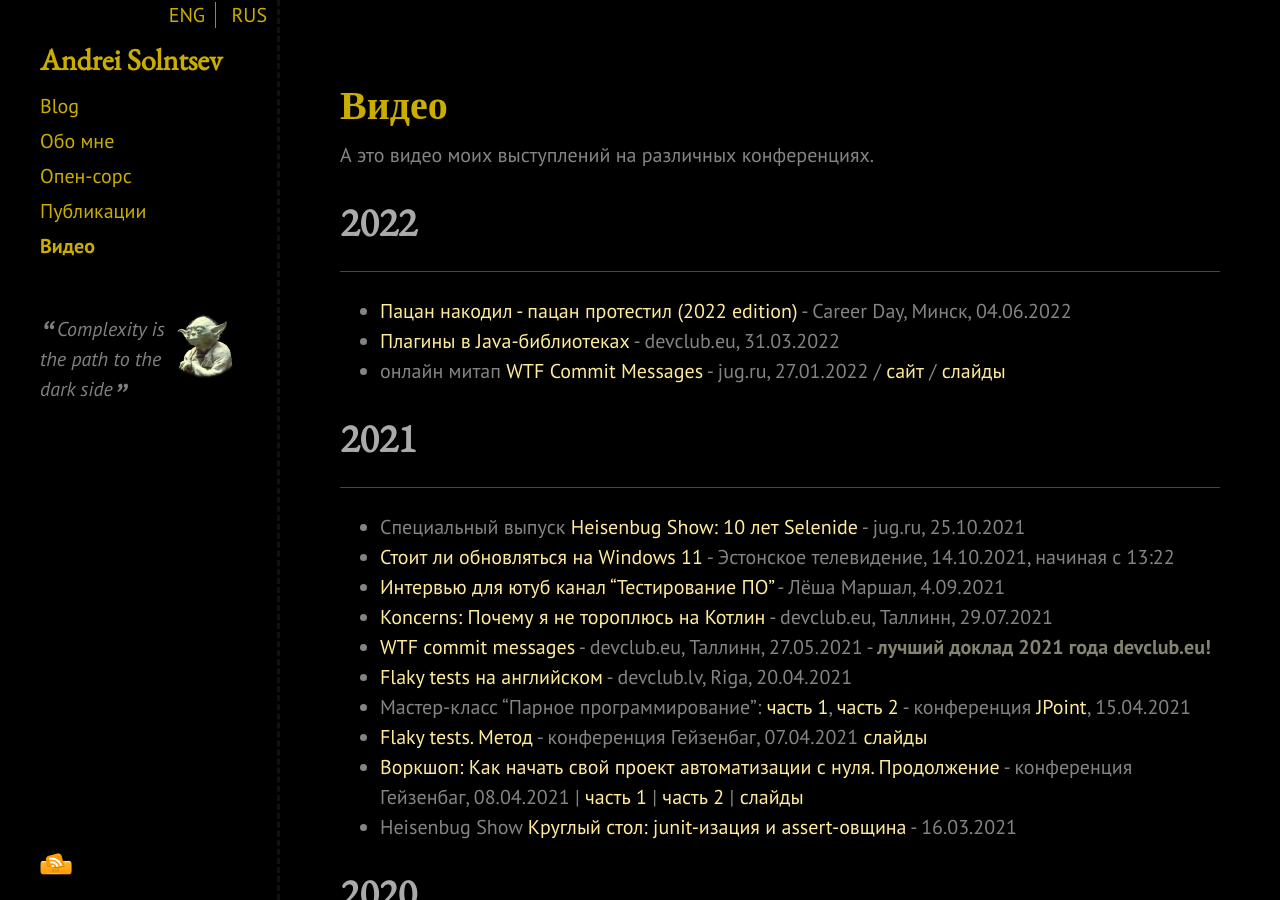
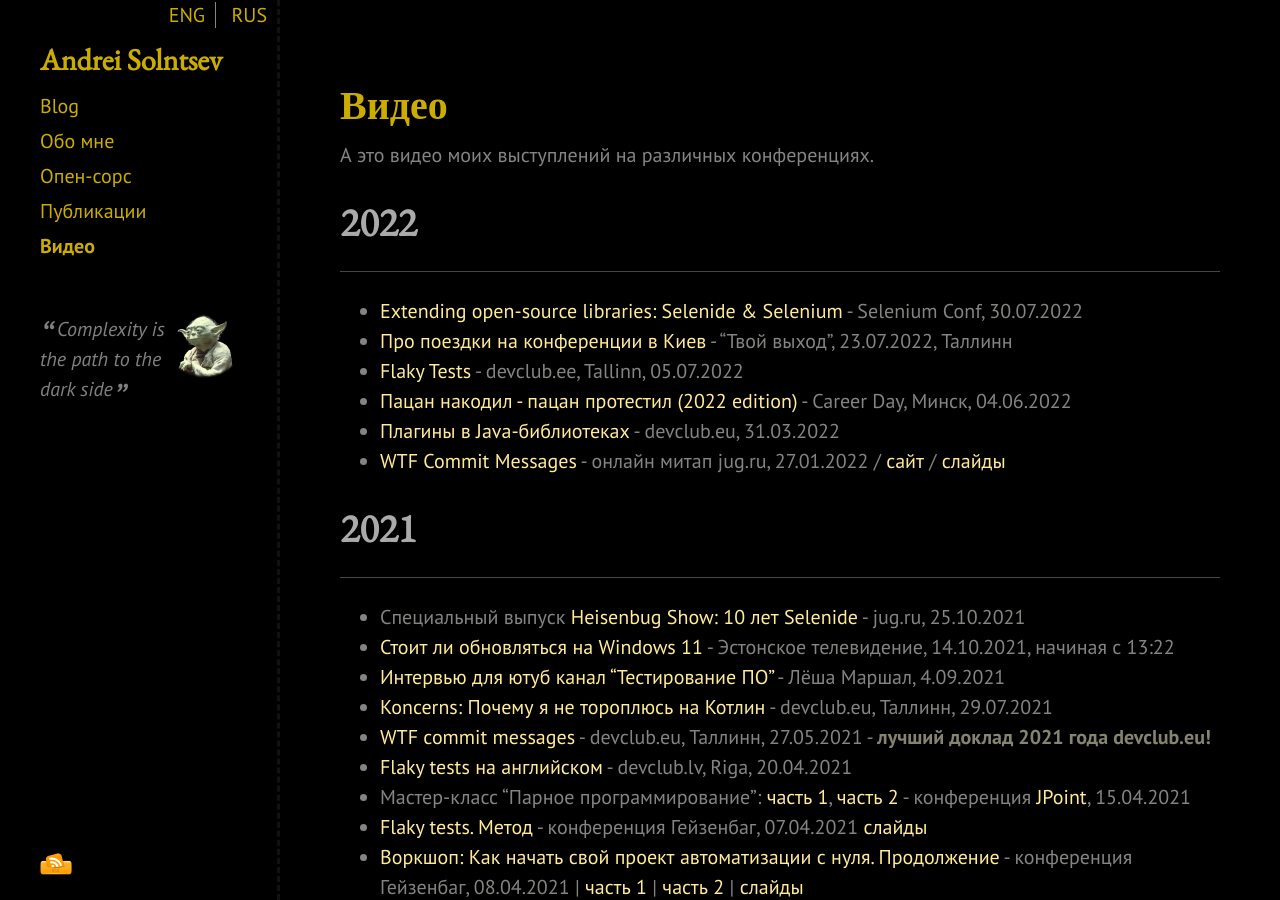
Before and after one commit to asolntsev/asolntsev.github.io, a Jekyll site: the page built from ru/video.md, in a window 1280 px wide and 900 px high. Built offline with Jekyll 4.4.1, drawn with Linux system fonts in a browser that asks for light colours; nearby versions of some CDN libraries.

Commit message:
publish new videos in english

```diff
--- a/ru/video.md
+++ b/ru/video.md
@@ -9,9 +9,12 @@ category: ru
 # 2022
 * * *
 
+* [Extending open-source libraries: Selenide & Selenium](https://www.youtube.com/watch?v=-KGtZoFVzr8&list=PL9Z-JgiTsOYRfoG_mcRBlTUIFPIknhQ6S) - Selenium Conf, 30.07.2022
+* [Про поездки на конференции в Киев](https://youtu.be/AOBEqZ0T51c) - "Твой выход", 23.07.2022, Таллинн
+* [Flaky Tests](https://www.youtube.com/watch?v=-c5XT2v5gRY&ab_channel=DEVCLUB.EE) - devclub.ee, Tallinn, 05.07.2022
 * [Пацан накодил - пацан протестил (2022 edition)](https://www.youtube.com/watch?v=C8MIGAjgVqE&ab_channel=KVHigh-TechClub) - Career Day, Минск, 04.06.2022
 * [Плагины в Java-библиотеках](https://www.youtube.com/watch?v=iIIsZRHya-w&ab_channel=DEVCLUB.EU) - devclub.eu, 31.03.2022
-* онлайн митап [WTF Commit Messages](https://youtu.be/xbnx59viqNk) - jug.ru, 27.01.2022 / [сайт](https://jug.ru/2022/01/%d0%9e%d0%bd%d0%bb%d0%b0%d0%b9%d0%bd-27-%d1%8f%d0%bd%d0%b2%d0%b0%d1%80%d1%8f-%d0%92%d1%81%d1%82%d1%80%d0%b5%d1%87%d0%b0-%d1%81-%d0%90%d0%bd%d0%b4%d1%80%d0%b5%d0%b5%d0%bc-%d0%a1%d0%be%d0%bb%d0%bd/) / [слайды](https://docs.google.com/presentation/d/1VPjCzetQTL3DXUBod_jESMIpjbJOaEIhII3__ErnZlY/edit?usp=sharing)
+* [WTF Commit Messages](https://youtu.be/xbnx59viqNk) - онлайн митап jug.ru, 27.01.2022 / [сайт](https://jug.ru/2022/01/%d0%9e%d0%bd%d0%bb%d0%b0%d0%b9%d0%bd-27-%d1%8f%d0%bd%d0%b2%d0%b0%d1%80%d1%8f-%d0%92%d1%81%d1%82%d1%80%d0%b5%d1%87%d0%b0-%d1%81-%d0%90%d0%bd%d0%b4%d1%80%d0%b5%d0%b5%d0%bc-%d0%a1%d0%be%d0%bb%d0%bd/) / [слайды](https://docs.google.com/presentation/d/1VPjCzetQTL3DXUBod_jESMIpjbJOaEIhII3__ErnZlY/edit?usp=sharing)
 
 # 2021
 * * *
```
Also changed, not shown: en/video.md (+5 -0 lines).
